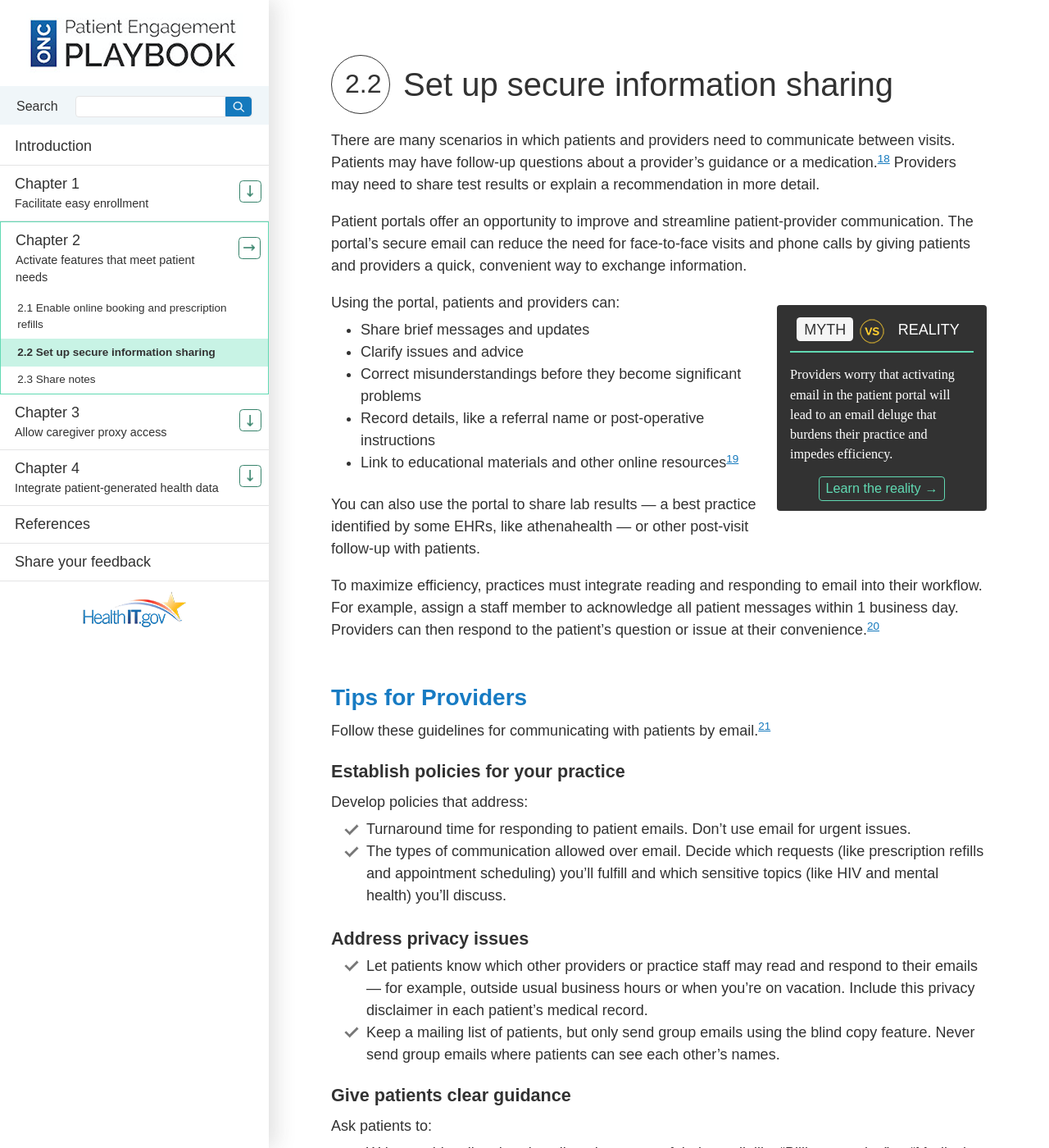
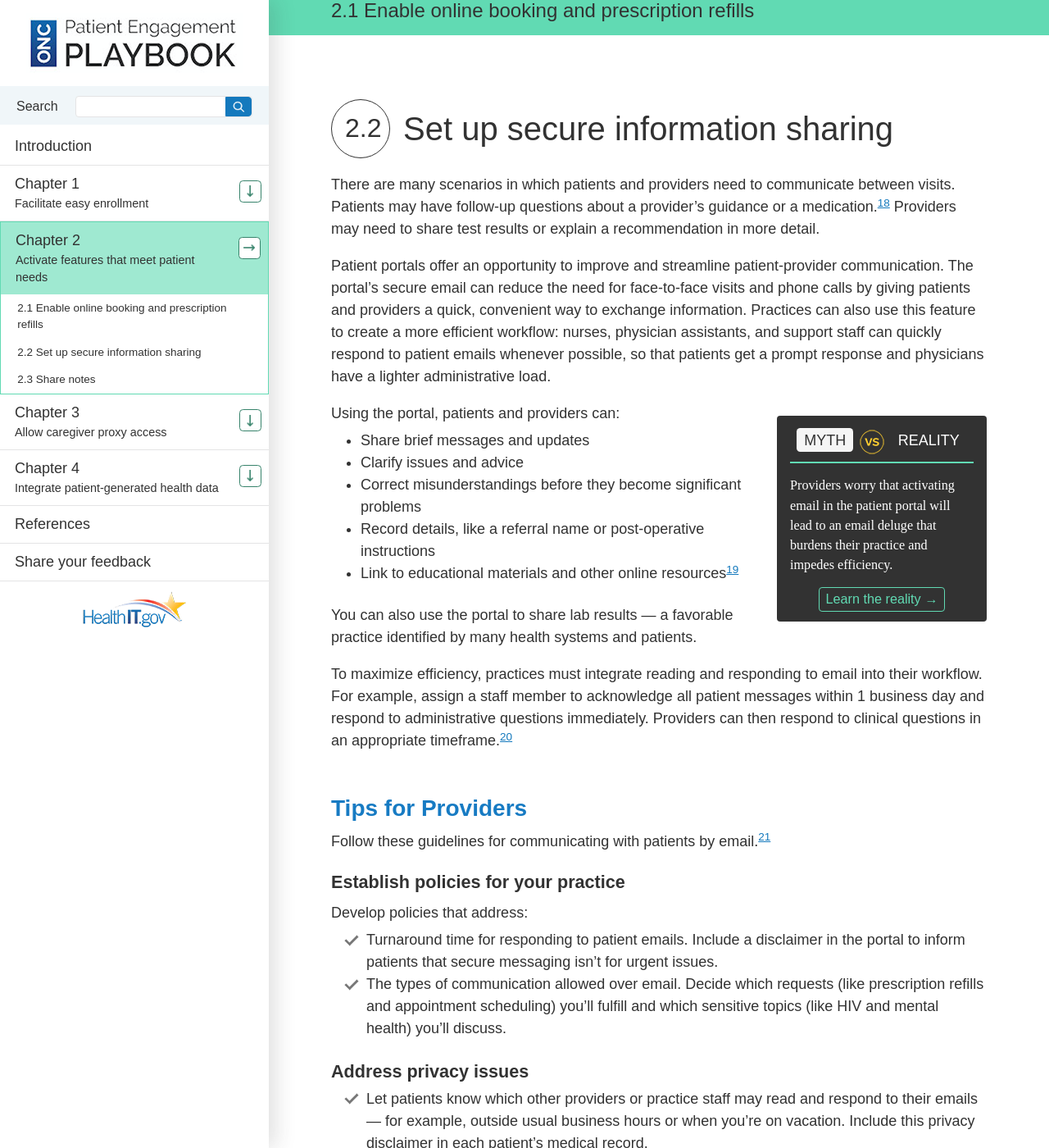
Before and after one commit to SriGovHealth/ONCHITPlaybook, a Jekyll site: the page built from _content/chapter-2.html, in a window 1280 px wide and 1400 px high, scrolled down 3070 px. Shown: the whole window at 82% size. Built offline with Jekyll 4.4.1, drawn with Linux system fonts in a browser that asks for light colours; some of the changed text lies outside the part shown.

Commit message:
Content updates

```diff
--- a/_content/chapter-2.html
+++ b/_content/chapter-2.html
@@ -50,7 +50,7 @@ tweet: "Use the ONC Patient Engagement Playbook to activate portal features that
 <div class="content">
   <div class="row">
     <div class="grid-12">
-      <p>Use these features to engage your patients in their care and make care coordination and communication more convenient, efficient, and effective &mdash; for them and for you.</p>
+      <p>You can also assess which portal features have the most value by going straight to the source: your patients. Ask them about the features they want or find useful, and tailor your portal to meet their needs. Use these features to engage your patients in their care and make care coordination and communication more convenient, efficient, and effective &mdash; for them and for you.</p>
     </div>
   </div>
 </div>
@@ -153,7 +153,7 @@ tweet: "Use the ONC Patient Engagement Playbook to activate portal features that
     <div class="grid-12">
       <p>There are many scenarios in which patients and providers need to communicate between visits. Patients may have follow-up questions about a provider&rsquo;s guidance or a medication.<sup><a href="{{ '/references/#footnote-18' | prepend: site.baseurl }}" id="footnote-ref18" aria-label="Footnote 18">18</a></sup> Providers may need to share test results or explain a recommendation in more detail.</p>
 
-      <p>Patient portals offer an opportunity to improve and streamline patient-provider communication. The portal&rsquo;s secure email can reduce the need for face-to-face visits and phone calls by giving patients and providers a quick, convenient way to exchange information.</p>
+      <p>Patient portals offer an opportunity to improve and streamline patient-provider communication. The portal&rsquo;s secure email can reduce the need for face-to-face visits and phone calls by giving patients and providers a quick, convenient way to exchange information. Practices can also use this feature to create a more efficient workflow: nurses, physician assistants, and support staff can quickly respond to patient emails whenever possible, so that patients get a prompt response and physicians have a lighter administrative load. </p>
 
       <div class="mythreality mythreality-right" id="mythreality-1">
         <ul class="mythreality-header" role="tablist">
@@ -189,9 +189,9 @@ tweet: "Use the ONC Patient Engagement Playbook to activate portal features that
       <li>Link to educational materials and other online resources<sup><a href="{{ '/references/#footnote-19' | prepend: site.baseurl }}" id="footnote-ref19" aria-label="Footnote 19">19</a></sup></li>
       </ul>
 
-      <p>You can also use the portal to share lab results &mdash; a best practice identified by some EHRs, like athenahealth &mdash; or other post-visit follow-up with patients.</p>
+      <p>You can also use the portal to share lab results &mdash; a favorable practice identified by many health systems and patients.</p>
 
-      <p>To maximize efficiency, practices must integrate reading and responding to email into their workflow. For example, assign a staff member to acknowledge all patient messages within 1 business day. Providers can then respond to the patient&rsquo;s question or issue at their convenience.<sup><a href="{{ '/references/#footnote-20' | prepend: site.baseurl }}" id="footnote-ref20" aria-label="Footnote 20">20</a></sup></p>
+      <p>To maximize efficiency, practices must integrate reading and responding to email into their workflow. For example, assign a staff member to acknowledge all patient messages within 1 business day and respond to administrative questions immediately. Providers can then respond to clinical questions in an appropriate timeframe.<sup><a href="{{ '/references/#footnote-20' | prepend: site.baseurl }}" id="footnote-ref20" aria-label="Footnote 20">20</a></sup></p>
 
       <h3 class="h2">Tips for Providers</h3>
       <p>Follow these guidelines for communicating with patients by email.<sup><a href="{{ '/references/#footnote-21' | prepend: site.baseurl }}" id="footnote-ref21" aria-label="Footnote 21">21</a></sup></p>
@@ -199,7 +199,7 @@ tweet: "Use the ONC Patient Engagement Playbook to activate portal features that
       <h4 class="h3">Establish policies for your practice</h4>
       <p>Develop policies that address:</p>
       <ul class="checklist">
-      <li><span class="check" aria-hidden="true"></span> <span class="check-item">Turnaround time for responding to patient emails. Don&rsquo;t use email for urgent issues.</span></li>
+      <li><span class="check" aria-hidden="true"></span> <span class="check-item">Turnaround time for responding to patient emails. Include a disclaimer in the portal to inform patients that secure messaging isn’t for urgent issues.</span></li>
       <li><span class="check" aria-hidden="true"></span> <span class="check-item">The types of communication allowed over email. Decide which requests (like prescription refills and appointment scheduling) you&rsquo;ll fulfill and which sensitive topics (like HIV and mental health) you&rsquo;ll discuss.</span></li>
       </ul>
 
@@ -213,7 +213,7 @@ tweet: "Use the ONC Patient Engagement Playbook to activate portal features that
       <p>Ask patients to:</p>
       <ul class="checklist">
       <li><span class="check" aria-hidden="true"></span> <span class="check-item">Write a subject line that describes the nature of their email, like &ldquo;Billing question&rdquo; or &ldquo;Medical advice.&rdquo;</span></li>
-      <li><span class="check" aria-hidden="true"></span> <span class="check-item">Call 911 or your office about urgent issues.</span></li>
+      <li><span class="check" aria-hidden="true"></span> <span class="check-item">Call 911 for emergencies or your office about urgent issues.</span></li>
       </ul>
     </div> <!-- /grid-12 -->
   </div><!-- /row -->
@@ -294,7 +294,7 @@ tweet: "Use the ONC Patient Engagement Playbook to activate portal features that
 <div class="content">
   <div class="row">
     <div class="grid-12">
-      <p>Patients immediately forget up to 80% of the clinical information they receive during a visit.<sup><a href="{{ '/references/#footnote-25' | prepend: site.baseurl }}" id="footnote-ref25" aria-label="Footnote 25">25</a></sup> Provider notes can give patients a snapshot of a visit so they can better remember, understand, and act on their provider&rsquo;s advice after the visit has ended. Patients have always had a right to see these notes &mdash; but until recently there hasn&rsquo;t been a simple, straightforward way to access them.<sup><a href="{{ '/references/#footnote-26' | prepend: site.baseurl }}" id="footnote-ref26" aria-label="Footnote 26">26</a></sup></p>
+      <p>Studies show that patients immediately forget up to 80% of the clinical information they receive during a visit.<sup><a href="{{ '/references/#footnote-25' | prepend: site.baseurl }}" id="footnote-ref25" aria-label="Footnote 25">25</a></sup> Provider notes can give patients a snapshot of a visit so they can better remember, understand, and act on their provider&rsquo;s advice after the visit has ended. Patients have always had a right to see these notes &mdash; but until recently there hasn&rsquo;t been a simple, straightforward way to access them.<sup><a href="{{ '/references/#footnote-26' | prepend: site.baseurl }}" id="footnote-ref26" aria-label="Footnote 26">26</a></sup></p>
 
       <p>By offering patients access to notes through a portal, you can promote transparency and change the way people engage with their health and care.<sup><a href="{{ '/references/#footnote-27' | prepend: site.baseurl }}" id="footnote-ref27" aria-label="Footnote 27">27</a></sup> Since patients are the best source of information about their health, they can also act as a second pair of eyes on the record. With patients checking for accuracy, providers can improve the quality of a medical record and make more informed clinical decisions.<sup><a href="{{ '/references/#footnote-28' | prepend: site.baseurl }}" id="footnote-ref28" aria-label="Footnote 28">28</a></sup></p>
 
@@ -370,7 +370,7 @@ tweet: "Use the ONC Patient Engagement Playbook to activate portal features that
       <ul class="checklist">
         <li><span class="check" aria-hidden="true"></span> <span class="check-item">Explain to patients what they can expect to see in the notes</span></li>
         <li><span class="check" aria-hidden="true"></span> <span class="check-item">Use plain language instead of medical jargon or abbreviations</span></li>
-        <li><span class="check" aria-hidden="true"></span> <span class="check-item">Soften language and add context, when necessary (for example, instead of classifying a patient as &rdquo;obese,&rdquo; include their BMI and link to patient education about BMI)</span></li>
+        <li><span class="check" aria-hidden="true"></span> <span class="check-item">Soften language and add context, when necessary (for example, instead of labeling a patient as &rdquo;obese,&rdquo; include their BMI and link to patient education about BMI)</span></li>
         <li><span class="check" aria-hidden="true"></span> <span class="check-item">Keep notes focused on specific issues</span></li>
         <li><span class="check" aria-hidden="true"></span> <span class="check-item">Discuss lab or study results, if applicable</span></li>
         <li><span class="check" aria-hidden="true"></span> <span class="check-item">Reference educational materials, whenever possible<sup><a href="{{ '/references/#footnote-31' | prepend: site.baseurl }}" id="footnote-ref31" aria-label="Footnote 31">31</a></sup></span></li>
--- a/_content/chapter-4.html
+++ b/_content/chapter-4.html
@@ -116,7 +116,7 @@ tweet: "Use the ONC Patient Engagement Playbook to integrate patient-generated h
         <li>Start small &mdash; for example, by launching a pilot to collect symptoms for patients managing a chronic disease &mdash; and make changes as needed<sup><a href="{{ '/references/#footnote-45' | prepend: site.baseurl }}" id="footnote-ref45" aria-label="Footnote 45">45</a></sup></li>
       </ol>
 
-      <p><a href="https://www.healthit.gov/policy-researchers-implementers/patient-generated-health-data">See HealthIT.gov for more information on patient-generated health data</a>.</p>
+      <p><a href="https://www.healthit.gov/policy-researchers-implementers/patient-generated-health-data">See HealthIT.gov for more information on patient-generated health data and to download the Patient-Generated Health Data Fact Sheet</a>.</p>
 
     </div>
   </div>
--- a/_content/homepage.html
+++ b/_content/homepage.html
@@ -19,8 +19,8 @@ tweet: "Check out the ONC Patient Engagement Playbook for tips on using #HealthI
     </div>
     <div class="row">
       <div class="grid-12">
-        <p><strong class="home-highlight">Patient engagement can have big benefits for your practice and your patients:</strong> better communication, better care, and better outcomes. Health information technology (health IT) is a powerful tool to help you get there.</p>
-        <p><strong class="home-highlight">Make health IT work for you &mdash; and use the Patient Engagement Playbook as your guide.</strong> The Playbook is an evolving resource: a compilation of tips, tricks, and workarounds we&rsquo;re collecting from innovative providers and health systems like yours.</p>
+        <p><strong class="home-highlight">Patient engagement can have big benefits for your practice and your patients:</strong> better communication, better care, and better outcomes. Health information technology (health IT) is a powerful tool to help you get there &mdash; so learn how to make it work for you.</p>
+        <p><strong class="home-highlight">Use the Patient Engagement Playbook as your guide.</strong> The Playbook is an evolving resource for providers, practice staff, hospital staff, and other innovators: a compilation of tips and best practices we&rsquo;re collecting from providers and health systems like yours.</p>
       </div>
     </div>
     <div class="row">
@@ -53,7 +53,7 @@ tweet: "Check out the ONC Patient Engagement Playbook for tips on using #HealthI
               <p>Want the latest on the Patient Engagement Playbook?</p>
             </div>
             <div class="grid-3 space-top-2">
-              <p><a href="https://public.govdelivery.com/accounts/USHHSONC/subscriber/new?category_id=USHHSONC_C3" class="btn btn-chapter">Get email updates</a></p>
+              <p><a href="https://public.govdelivery.com/accounts/USHHSONC/subscriber/new?category_id=USHHSONC_C3" class="btn btn-chapter">Sign up for updates</a></p>
             </div>
           </div>
         </div>
--- a/_data/nav.yml
+++ b/_data/nav.yml
@@ -7,7 +7,7 @@
   position: top-level
   slug: "chapter-1"
   subcategories:
-    - title: "1.1 Choose a portal with simple, secure signup"
+    - title: "1.1 Provide simple, secure portal signup"
       permalink: "/chapter-1/#section-1"
     - title: "1.2 Develop an automatic enrollment policy"
       permalink: "/chapter-1/#section-2"
```
Also changed, not shown: other parts of _content/chapter-2.html (+3 -3 lines), _content/chapter-1.html (+5 -5 lines), _content/introduction.html (+7 -7 lines).
